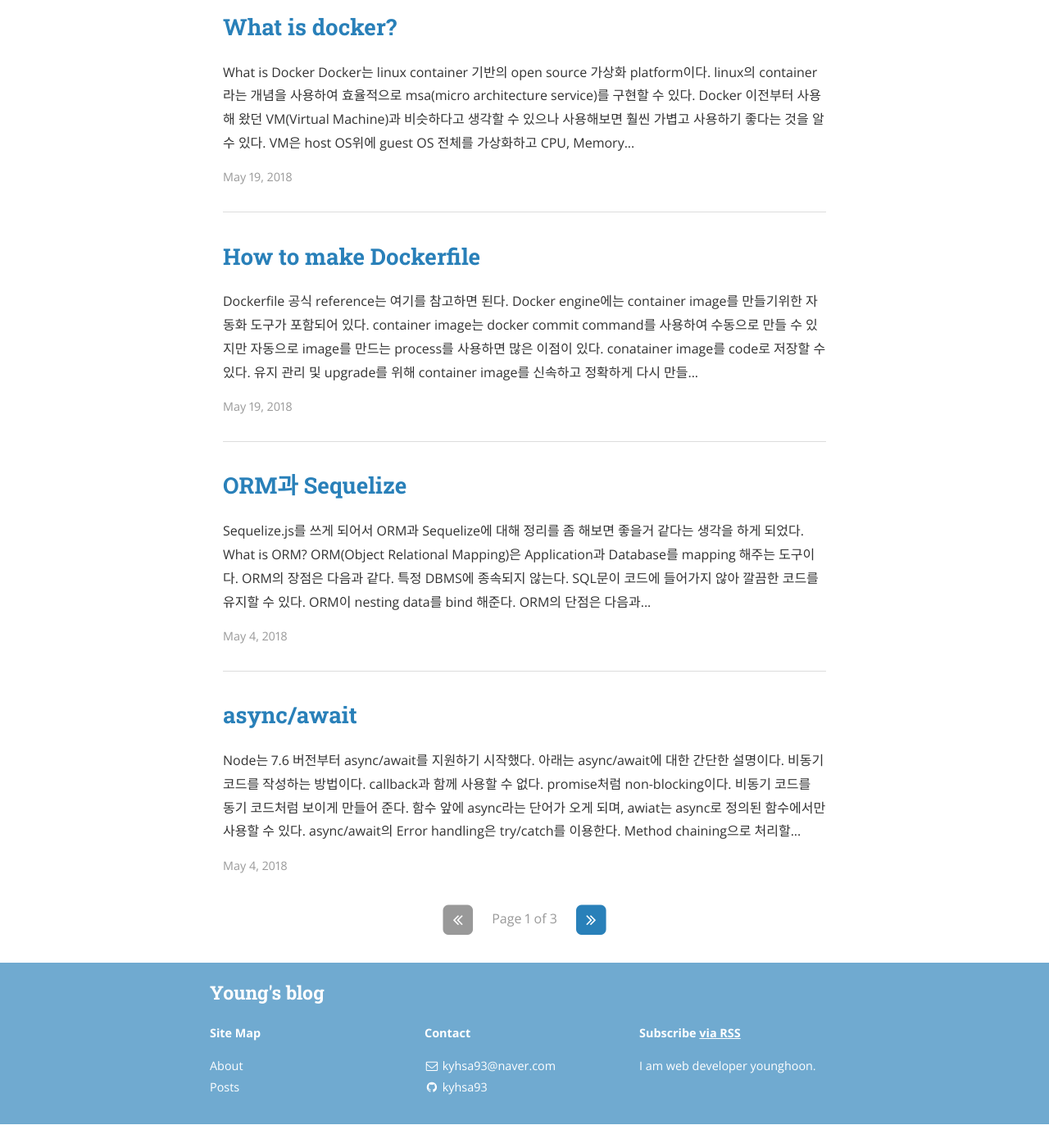
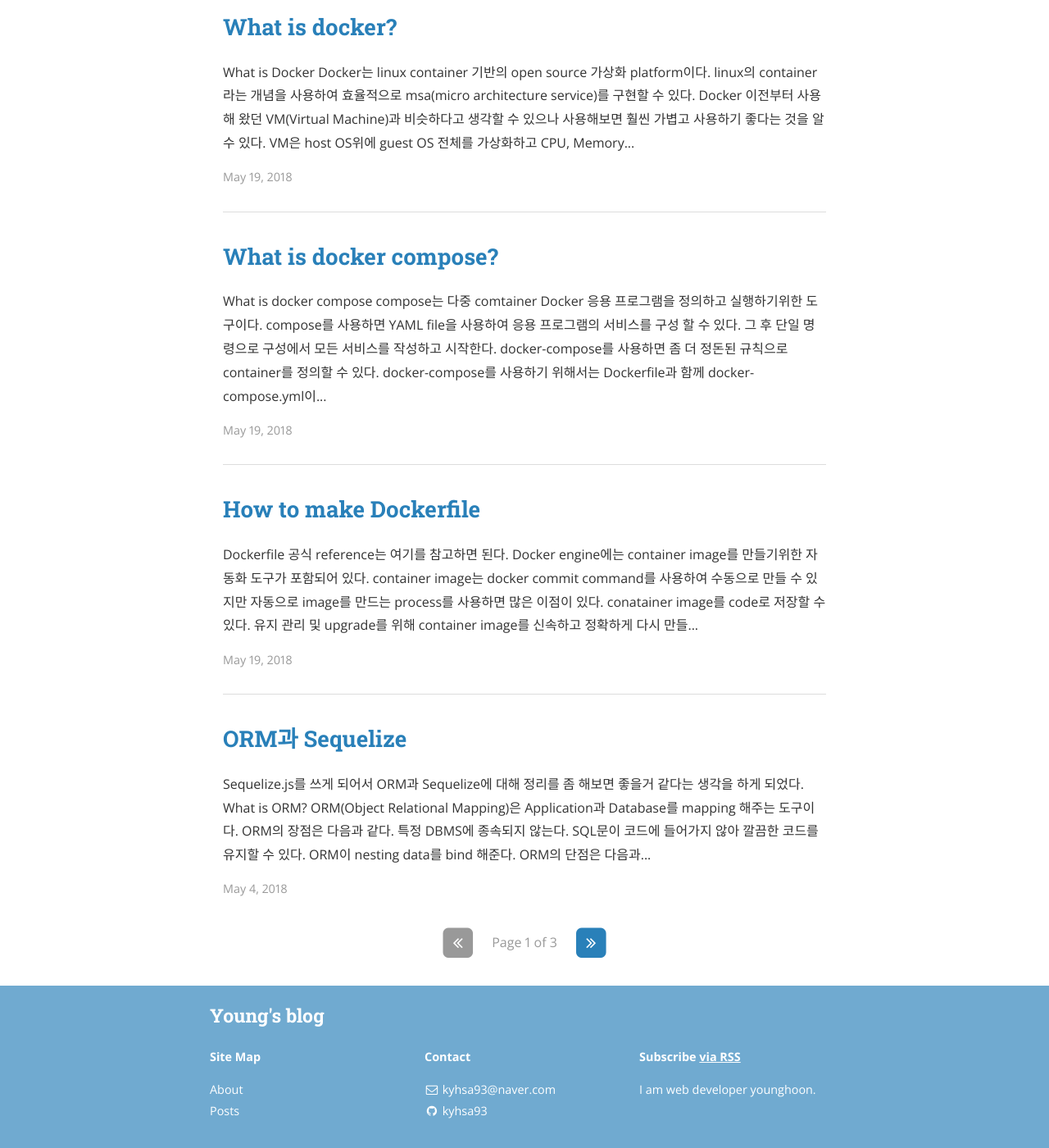
Before and after one commit to kyhsa93/kyhsa93.github.io, a Jekyll site: the page built from index.html, in a window 1280 px wide and 1400 px high, scrolled down 807 px. Shown: the whole window at 82% size. Built offline with Jekyll 4.4.1, drawn with Linux system fonts in a browser that asks for light colours; nearby versions of some CDN libraries; the list of posts is cut into pages by our own code; before the commit the page ends 2178 px from its top, so only the background shows below that; some of the changed lines change nothing that is shown.

Commit message:
Add post what is docker compose

````diff
--- /dev/null
+++ b/_posts/2018-05-19-what-is-docker-compose.md
@@ -0,0 +1,145 @@
+---
+layout: post
+title: What is docker compose?
+date: 2018-05-19 +0900
+author: kyhsa93
+category: docker
+cover: "/assets/docker.png"
+---
+
+What is docker compose
+---
+
+compose는 다중 comtainer Docker 응용 프로그램을 정의하고 실행하기위한 도구이다.
+
+compose를 사용하면 YAML file을 사용하여 응용 프로그램의 서비스를 구성 할 수 있다.
+
+그 후 단일 명령으로 구성에서 모든 서비스를 작성하고 시작한다.
+
+docker-compose를 사용하면 좀 더 정돈된 규칙으로 container를 정의할 수 있다.
+
+docker-compose를 사용하기 위해서는 Dockerfile과 함께 docker-compose.yml이 필요하다.
+
+docker-compose에서는 container 실행에 사용되는 옵션과 container 간의 의존성을 docker-compose.yml에 모두 적어두고 docker-compose 명령으로 실행한다.
+
+docker-compose.yml을 작성할때 기본적으로 yml 문법을 따르기 때문에 두 개의 공백으로 다른 카테고리를 표현한다.
+
+```
+  docker-compose build
+```
+
+docker-compose.yml로 docker image를 build 한다.
+
+```
+  docker-compose up [SERVICE]
+```
+
+docker run과 비슷한 기능을 한다고 생각하면 될거 같다.
+
+docker-compose.yml과 각 service의 Dockerfile을 참조하여 image를 build하고 container를 만들고 실행한다.
+
+-d 옵션을 사용하여 back ground에서 실행시킬 수 있고, 실행중인 상태에서 명령을 다시 실행해주면 기반 이미지의 변경 사항이 적용된다.
+
+docker-compose.yml에서 volumes를 host와 guest의 file을 연결해주고 host의 file을 변경한 후 다시 실행하여 container에 반영하는 방법으로 개발할때 deploy처럼 쓸 수 있디.
+
+뒤에 service를 적지 않으면 docker-compose.yml에 작성된 모든 service가 실행된다.
+
+`docker-compose up`으로 만들어진 image와 container는 `Docker` 명령어로 control할 수 있다.
+
+docker-compose.yml
+---
+
+```
+  version: 'number'
+```
+
+docker-compose.yml에 가장 top level에 작성한다.
+
+version에 따라 지원하는 옵션이 다르지만 보통 '2'를 많이 사용한다.
+
+```
+  services:
+```
+
+이 카테고리에 실행하고자 하는 service들을 정의한다.
+
+여기서 말하는 service란 container로 실행될 것을 말하며, version 밑에 second level로 작성한다.
+
+```
+  [SERVICE_NAME]:
+```
+
+api, client, database 등 원하는 service 이름을 적는다.
+
+여기에 적는 이름이 docker-compomse 명령을 사용했을때 image 이름으로 들어간다.
+
+이 카테고리가 하나의 container로 만들어지고, 이 카테고리 안에 작성된 옵션들이 container에 적용된다.
+
+```
+  image: [IMAGE_NAME]
+```
+
+service에 사용될 Docker image를 작성한다.
+
+```
+  volumes:
+    - hostfile:guestfile
+```
+
+host와 guest의 file을 mount 해준다.
+
+```
+  environment:
+   - [ENV_NAME]=[VALUE]
+```
+
+container에 적용될 환경변수를 작성해준다.
+
+```
+  healthcheck:
+    test: [COMMAND]
+    interval: [TIME]
+    timeout: [TIME]
+    retries: [NUMBER]
+```
+
+만약 database service와 api service를 실행하게되면 database user가 만들어지기 전이나, 사용할 준비가 되기전에 api service에서 연결을 시도하면 연결힐 수 없다.
+
+이러한 문제를 해결하기위해 test에 작성된 명령을 interval 간격으로 retries만큼 반복하며 각각의 try에서 timeout을 설정해준다.
+
+```
+  build:
+   context: [PATH]
+   dockerfile: [DOCKERFILE_PATH]
+```
+
+Dockerfile을 이용하여 image를 build할때 작성한다.
+
+context는 명령을 실행할 경로, dockerfile은 Dockerfile의 경로를 작성한다.
+
+```
+  ports:
+   - "hostport:guestport"
+```
+
+docker container는 내부 local network를 사용하므로 외부와 접속하기 위해서 port를 연결해줘야한다.
+
+docker network를 사용하면 container에 ip와 이름을 부여하여 사용할 수 있다.
+
+```
+  links:
+   - [SERVICE_NAME]
+```
+
+container가 다른 container를 참조할 수 있게 하기 위해 작성한다.
+
+container안에서 작성된 service name으로 참조할 수 있다.
+
+```
+  command: [COMMAND]
+```
+
+
+container를 실행할때 실행할 명령을 적는다.
+
+쉘 스크립트 파일로 작성 가능하다.
--- a/_posts/2018-05-19-what-is-docker.md
+++ b/_posts/2018-05-19-what-is-docker.md
@@ -136,6 +136,13 @@ stop되어 있는 container를 전부 삭제한다.
 
 마찬가지로 실행되고 있는 container는 stop을 먼저 해야한다.
 
+```
+  docker stats
+  docker stats $(docker ps --format=)
+```
+
+container의 CPU, Memory, Network IO를 보여준다
+
 Dockerfile을 작성하는 법은 따로 post를 작성해보겠다.
 
 image를 만들때 이름을 부여하지 않으면 \<none>으로 만들어 지고,
````
